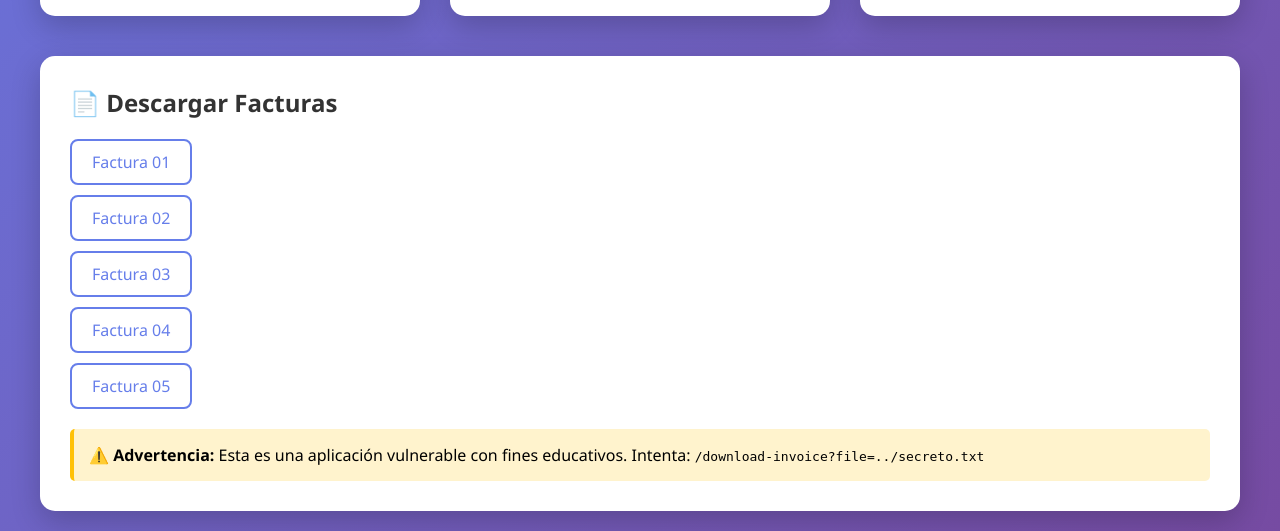
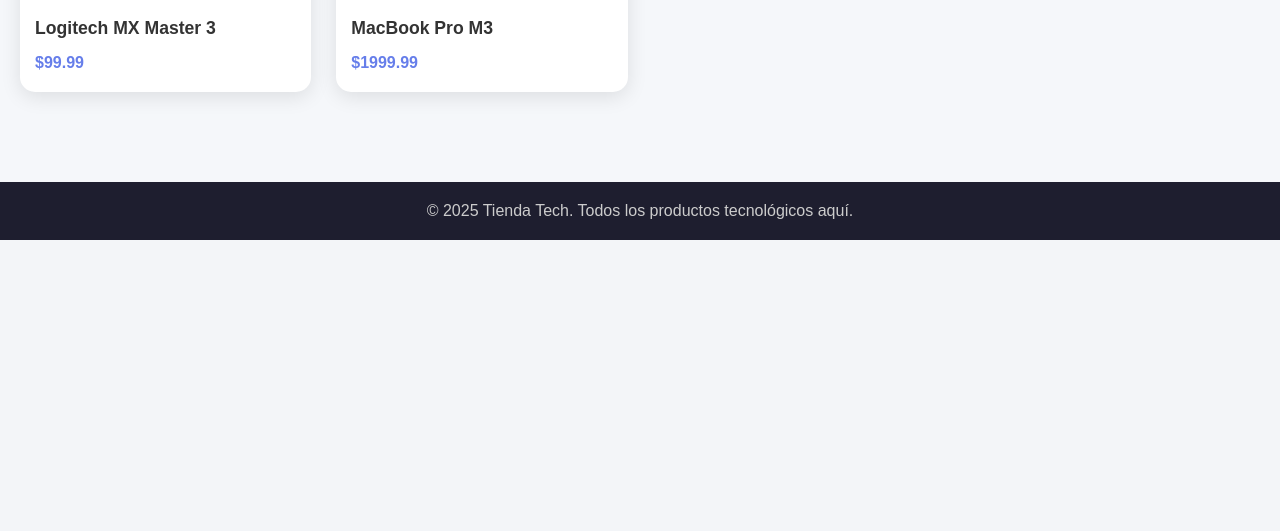
Before and after one commit to vargascelerin/AWVDT, a Flask app: page / in a window 1280 px wide. Shown: the part 785-1316 px from the top of the page. After the commit the page ends 1025 px from the top, so only its background shows below. Run offline with Flask 3, Linux system fonts and the light colour scheme.

Commit message:
Actualizacion wapp issue 2

```diff
--- a/app.py
+++ b/app.py
@@ -47,6 +47,11 @@
 def index():
     """Ruta principal que renderiza el index.html"""
     return render_template('index.html')
+@app.route('/profile')
+def profile():
+    """Página de perfil que permite descargar facturas"""
+    return render_template('profile.html')
+
 
 @app.route('/api/products', methods=['GET'])
 def get_products():
--- /dev/null
+++ b/static/css/styles.css
@@ -0,0 +1,120 @@
+* { margin: 0; padding: 0; box-sizing: border-box; }
+
+body {
+    font-family: 'Poppins', sans-serif;
+    background: #f5f7fa;
+    color: #333;
+}
+
+
+.navbar {
+    background: #1e1e2f;
+    color: white;
+    padding: 15px 0;
+    position: fixed;
+    top: 0; left: 0; right: 0;
+    z-index: 100;
+    box-shadow: 0 2px 10px rgba(0,0,0,0.1);
+}
+.navbar .container {
+    display: flex;
+    justify-content: space-between;
+    align-items: center;
+    max-width: 1100px;
+    margin: 0 auto;
+    padding: 0 20px;
+}
+.nav-links {
+    list-style: none;
+    display: flex;
+    gap: 20px;
+}
+.nav-links a {
+    color: white;
+    text-decoration: none;
+    font-weight: 500;
+    transition: opacity 0.3s;
+}
+.nav-links a:hover { opacity: 0.7; }
+.logo { font-size: 1.3em; font-weight: bold; color: white; }
+
+/* Main content */
+.content { padding-top: 90px; }
+
+
+.hero {
+    text-align: center;
+    padding: 60px 20px;
+    background: linear-gradient(135deg, #667eea, #764ba2);
+    color: white;
+    border-radius: 0 0 30px 30px;
+}
+.hero p { margin-top: 10px; opacity: 0.9; }
+
+
+.products-grid {
+    display: grid;
+    grid-template-columns: repeat(auto-fit, minmax(250px, 1fr));
+    gap: 25px;
+    padding: 40px 20px;
+}
+.card {
+    background: white;
+    border-radius: 15px;
+    box-shadow: 0 5px 20px rgba(0,0,0,0.1);
+    overflow: hidden;
+    transition: transform 0.3s;
+}
+.card:hover { transform: translateY(-5px); }
+.card img {
+    width: 100%;
+    height: 180px;
+    object-fit: cover;
+}
+.card h3 {
+    padding: 15px;
+    font-size: 1.1em;
+}
+.price {
+    padding: 0 15px 20px;
+    font-weight: bold;
+    color: #667eea;
+}
+
+
+.profile {
+    padding: 40px 20px;
+    max-width: 800px;
+    margin: 0 auto;
+}
+.invoice-list {
+    list-style: none;
+    margin-top: 20px;
+}
+.invoice-list a {
+    display: inline-block;
+    margin: 8px 0;
+    padding: 10px 15px;
+    border-radius: 8px;
+    color: #667eea;
+    border: 2px solid #667eea;
+    text-decoration: none;
+    transition: 0.3s;
+}
+.invoice-list a:hover {
+    background: #667eea;
+    color: white;
+}
+
+.footer {
+    text-align: center;
+    padding: 20px;
+    background: #1e1e2f;
+    color: #ccc;
+    margin-top: 50px;
+}
+
+@media (max-width: 600px) {
+    .nav-links { flex-direction: column; gap: 10px; }
+    .navbar .container { flex-direction: column; }
+}
--- /dev/null
+++ b/templates/base.html
@@ -0,0 +1,30 @@
+<!DOCTYPE html>
+<html lang="es">
+<head>
+    <meta charset="UTF-8">
+    <meta name="viewport" content="width=device-width, initial-scale=1.0">
+    <title>{% block title %}Tienda Tech{% endblock %}</title>
+    <link rel="stylesheet" href="{{ url_for('static', filename='css/styles.css') }}">
+</head>
+<body>
+
+    <nav class="navbar">
+        <div class="container">
+            <a href="{{ url_for('index') }}" class="logo">💻 TechStore</a>
+            <ul class="nav-links">
+                <li><a href="{{ url_for('index') }}">Inicio</a></li>
+                <li><a href="{{ url_for('profile') }}">Mi Perfil</a></li>
+            </ul>
+        </div>
+    </nav>
+
+
+    <main class="content">
+        {% block content %}{% endblock %}
+    </main>
+
+    <footer class="footer">
+        <p>© {{ 2025 }} Tienda Tech. Todos los productos tecnológicos aquí.</p>
+    </footer>
+</body>
+</html>
--- a/templates/index.html
+++ b/templates/index.html
@@ -1,139 +1,28 @@
-<!DOCTYPE html>
-<html lang="es">
-<head>
-    <meta charset="UTF-8">
-    <meta name="viewport" content="width=device-width, initial-scale=1.0">
-    <title>Tienda Demo - Vulnerable App</title>
-    <style>
-        * { margin: 0; padding: 0; box-sizing: border-box; }
-        body {
-            font-family: 'Segoe UI', Tahoma, Geneva, Verdana, sans-serif;
-            background: linear-gradient(135deg, #667eea 0%, #764ba2 100%);
-            min-height: 100vh;
-            padding: 20px;
-        }
-        .container {
-            max-width: 1200px;
-            margin: 0 auto;
-        }
-        h1 {
-            color: white;
-            text-align: center;
-            margin-bottom: 40px;
-            font-size: 2.5em;
-            text-shadow: 2px 2px 4px rgba(0,0,0,0.3);
-        }
-        .products-grid {
-            display: grid;
-            grid-template-columns: repeat(auto-fit, minmax(300px, 1fr));
-            gap: 30px;
-            margin-bottom: 40px;
-        }
-        .product-card {
-            background: white;
-            border-radius: 15px;
-            padding: 20px;
-            box-shadow: 0 10px 30px rgba(0,0,0,0.2);
-            transition: transform 0.3s;
-        }
-        .product-card:hover {
-            transform: translateY(-5px);
-        }
-        .product-card img {
-            width: 100%;
-            height: 200px;
-            object-fit: cover;
-            border-radius: 10px;
-            margin-bottom: 15px;
-        }
-        .product-card h3 {
-            color: #333;
-            margin-bottom: 10px;
-        }
-        .product-card .price {
-            color: #667eea;
-            font-size: 1.5em;
-            font-weight: bold;
-        }
-        .invoice-section {
-            background: white;
-            border-radius: 15px;
-            padding: 30px;
-            box-shadow: 0 10px 30px rgba(0,0,0,0.2);
-        }
-        .invoice-section h2 {
-            color: #333;
-            margin-bottom: 20px;
-        }
-        .invoice-list {
-            list-style: none;
-        }
-        .invoice-list li {
-            margin: 10px 0;
-        }
-        .invoice-list a {
-            color: #667eea;
-            text-decoration: none;
-            font-weight: 500;
-            padding: 10px 20px;
-            border: 2px solid #667eea;
-            border-radius: 8px;
-            display: inline-block;
-            transition: all 0.3s;
-        }
-        .invoice-list a:hover {
-            background: #667eea;
-            color: white;
-        }
-        .warning {
-            background: #fff3cd;
-            border-left: 4px solid #ffc107;
-            padding: 15px;
-            margin-top: 20px;
-            border-radius: 5px;
-        }
-    </style>
-</head>
-<body>
-    <div class="container">
-        <h1>🛒 Tienda Demo</h1>
+{% extends "base.html" %}
+{% block title %}Inicio - Tienda Tech{% endblock %}
+{% block content %}
+<section class="hero">
+    <h1>🛒 Bienvenido a Tienda Tech</h1>
+    <p>Explora los mejores productos de tecnología a precios justos.</p>
+</section>
 
-        <div id="products" class="products-grid"></div>
-
-        <div class="invoice-section">
-            <h2>📄 Descargar Facturas</h2>
-            <ul class="invoice-list">
-                <li><a href="/download-invoice?file=factura01.pdf">Factura 01</a></li>
-                <li><a href="/download-invoice?file=factura02.pdf">Factura 02</a></li>
-                <li><a href="/download-invoice?file=factura03.pdf">Factura 03</a></li>
-                <li><a href="/download-invoice?file=factura04.pdf">Factura 04</a></li>
-                <li><a href="/download-invoice?file=factura05.pdf">Factura 05</a></li>
-            </ul>
-            <div class="warning">
-                ⚠️ <strong>Advertencia:</strong> Esta es una aplicación vulnerable con fines educativos.
-                Intenta: <code>/download-invoice?file=../secreto.txt</code>
-            </div>
-        </div>
-    </div>
+<section class="products-grid" id="products"></section>
 
 <script>
-        // Cargar productos desde la API
 fetch('/api/products')
     .then(res => res.json())
     .then(products => {
         const container = document.getElementById('products');
-                products.forEach(product => {
+        products.forEach(p => {
             const card = document.createElement('div');
-                    card.className = 'product-card';
+            card.className = 'card';
             card.innerHTML = `
-                        <img src="${product.image}" alt="${product.name}">
-                        <h3>${product.name}</h3>
-                        <p class="price">$${product.price}</p>
+                <img src="${p.image}" alt="${p.name}">
+                <h3>${p.name}</h3>
+                <p class="price">$${p.price}</p>
             `;
             container.appendChild(card);
         });
-            })
-            .catch(err => console.error('Error cargando productos:', err));
+    });
 </script>
-</body>
-</html>
+{% endblock %}
```
Also changed, not shown: templates/profile.html (added, +13 -0 lines), README.md. Lines whose indentation alone changed are shown as unchanged.
